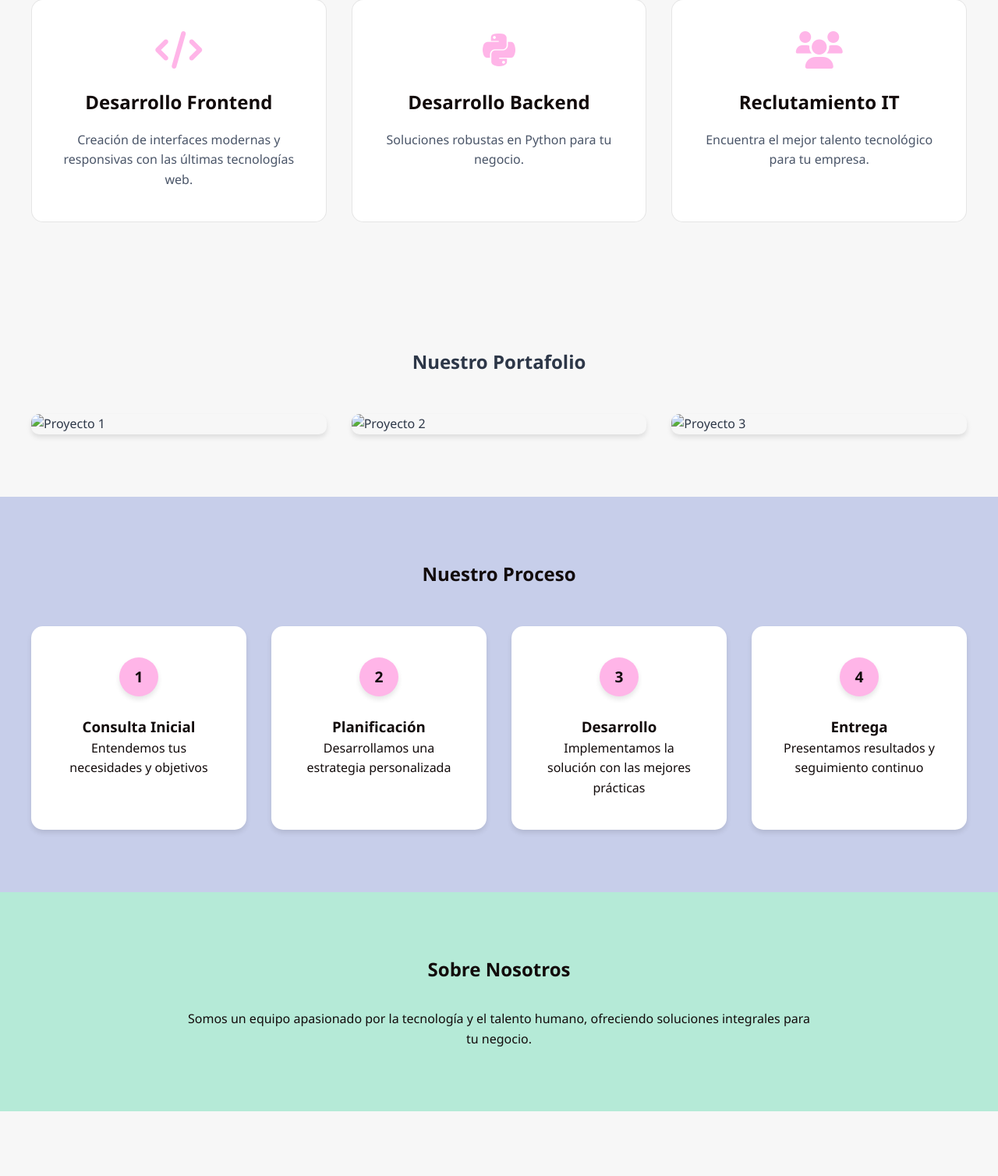
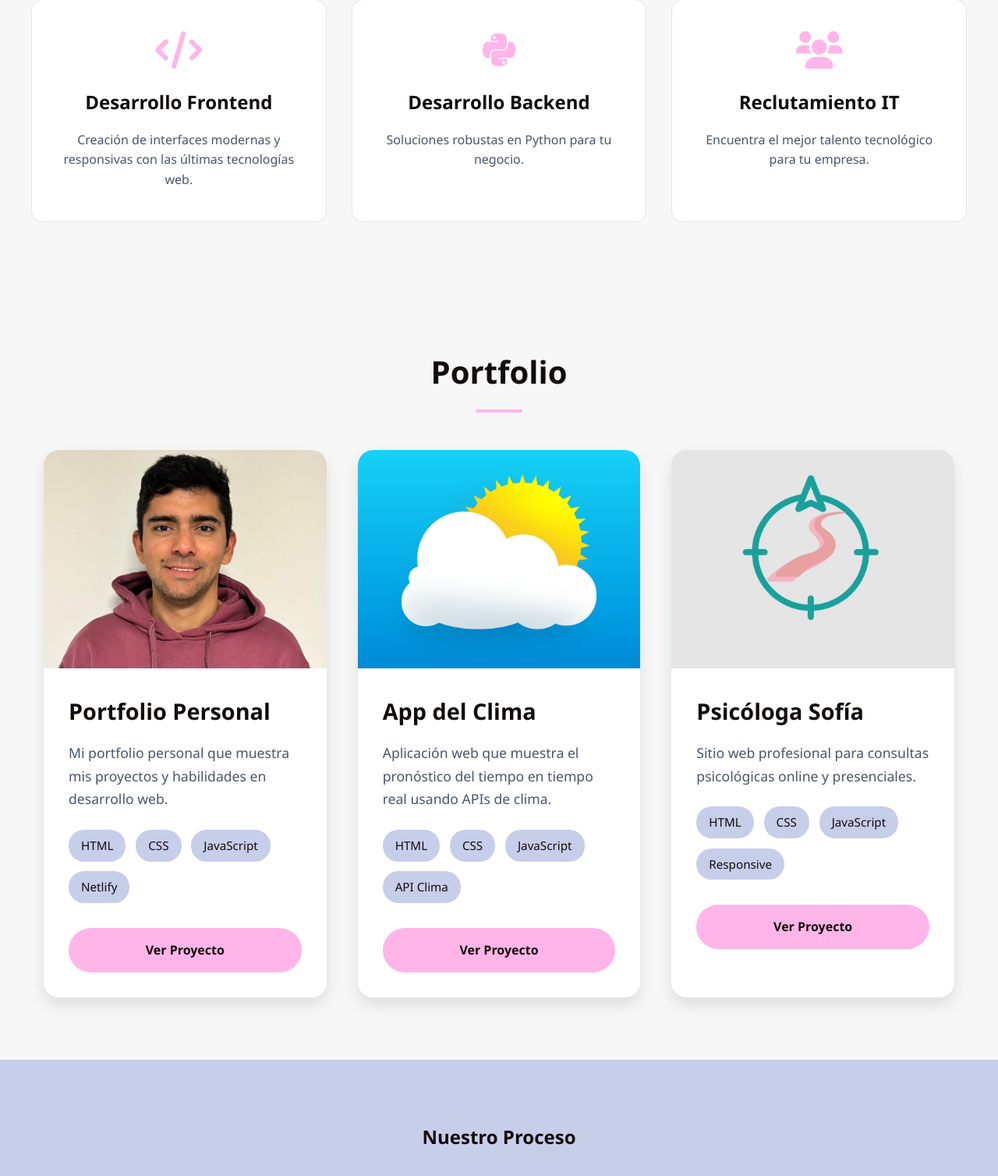
Before and after one commit to JonathanB0291/Dev-and-IT, a Flask app: page / in a window 1280 px wide. Shown: the part 967-2475 px from the top of the page at 78% size. Run offline with Flask 3, Linux system fonts and the light colour scheme; some libraries are stand-ins or nearby versions.

Commit message:
cambios en style

```diff
--- a/static/css/style.css
+++ b/static/css/style.css
@@ -382,48 +382,134 @@ footer {
 .portfolio h2 {
     text-align: center;
     margin-bottom: 3rem;
+    color: var(--dark-text);
+    font-size: 2.5rem;
+    position: relative;
+}
+
+.portfolio h2::after {
+    content: '';
+    display: block;
+    width: 60px;
+    height: 4px;
+    background: var(--primary-color);
+    margin: 1rem auto;
+    border-radius: 2px;
 }
 
 .portfolio-grid {
     display: grid;
-    grid-template-columns: repeat(auto-fit, minmax(300px, 1fr));
-    gap: 2rem;
+    grid-template-columns: repeat(auto-fit, minmax(350px, 1fr));
+    gap: 2.5rem;
     max-width: 1200px;
     margin: 0 auto;
+    padding: 0 1rem;
 }
 
 .portfolio-item {
+    background-color: white;
+    border-radius: 20px;
+    overflow: hidden;
+    box-shadow: 0 10px 20px rgba(0,0,0,0.1);
+    transition: all 0.4s ease;
     position: relative;
-    border-radius: 10px;
-    overflow: hidden;
-    box-shadow: 0 4px 6px rgba(0,0,0,0.1);
 }
 
-.portfolio-item img {
-    width: 100%;
-    height: 200px;
-    object-fit: cover;
-    transition: transform 0.3s ease;
+.portfolio-item:hover {
+    transform: translateY(-15px);
+    box-shadow: 0 15px 30px rgba(0,0,0,0.15);
 }
 
-.portfolio-overlay {
+.portfolio-image {
+    position: relative;
+    width: 100%;
+    height: 280px;
+    overflow: hidden;
+    background-color: #f5f5f5;
+}
+
+.portfolio-image img {
+    width: 100%;
+    height: 100%;
+    object-fit: cover;
+    transition: transform 0.6s ease;
+    display: block;
+}
+
+.portfolio-image::before {
+    content: '';
     position: absolute;
-    bottom: 0;
+    top: 0;
     left: 0;
     right: 0;
-    background: linear-gradient(to top, rgba(0,0,0,0.8), transparent);
-    color: white;
-    padding: 1.5rem;
-    transform: translateY(100%);
-    transition: transform 0.3s ease;
+    bottom: 0;
+    background: rgba(0, 0, 0, 0.1);
+    opacity: 0;
+    transition: opacity 0.3s ease;
 }
 
-.portfolio-item:hover .portfolio-overlay {
-    transform: translateY(0);
+.portfolio-item:hover .portfolio-image::before {
+    opacity: 1;
 }
 
-.portfolio-item:hover img {
-    transform: scale(1.1);
+.portfolio-content {
+    padding: 2rem;
+    background-color: white;
+}
+
+.portfolio-content h3 {
+    color: var(--dark-text);
+    font-size: 1.8rem;
+    margin-bottom: 1rem;
+    font-weight: 600;
+}
+
+.portfolio-content p {
+    color: var(--light-text);
+    margin-bottom: 1.5rem;
+    line-height: 1.7;
+    font-size: 1.1rem;
+}
+
+.portfolio-tech {
+    display: flex;
+    flex-wrap: wrap;
+    gap: 0.8rem;
+    margin-bottom: 2rem;
+}
+
+.portfolio-tech span {
+    background-color: var(--accent-color);
+    color: var(--dark-text);
+    padding: 0.5rem 1rem;
+    border-radius: 20px;
+    font-size: 0.95rem;
+    font-weight: 500;
+    transition: all 0.3s ease;
+}
+
+.portfolio-tech span:hover {
+    background-color: var(--primary-color);
+    transform: translateY(-2px);
+}
+
+.portfolio-link {
+    display: inline-block;
+    padding: 1rem 2rem;
+    background-color: var(--primary-color);
+    color: var(--dark-text);
+    text-decoration: none;
+    border-radius: 30px;
+    font-weight: 600;
+    transition: all 0.3s ease;
+    text-align: center;
+    width: 100%;
+}
+
+.portfolio-link:hover {
+    background-color: var(--secondary-color);
+    transform: translateY(-3px);
+    box-shadow: 0 5px 15px rgba(0,0,0,0.2);
 }
 
 /* Process Section */
@@ -493,4 +579,27 @@ footer {
     .process-timeline {
         grid-template-columns: 1fr;
     }
+
+    .portfolio-grid {
+        grid-template-columns: 1fr;
+        gap: 2rem;
+    }
+
+    .portfolio-item {
+        max-width: 500px;
+        margin: 0 auto;
+    }
+
+    .portfolio-content {
+        padding: 1.5rem;
+    }
+
+    .portfolio-content h3 {
+        font-size: 1.5rem;
+    }
+
+    .portfolio-tech span {
+        font-size: 0.9rem;
+        padding: 0.4rem 0.8rem;
+    }
 }
--- a/static/js/main.js
+++ b/static/js/main.js
@@ -68,3 +68,28 @@ document.querySelectorAll('.service-card').forEach(card => {
     card.style.transition = 'opacity 0.5s ease, transform 0.5s ease';
     observer.observe(card);
 });
+
+// Portfolio animations
+const portfolioItems = document.querySelectorAll('.portfolio-item');
+
+const portfolioObserverOptions = {
+    threshold: 0.2,
+    rootMargin: '0px'
+};
+
+const portfolioObserver = new IntersectionObserver((entries) => {
+    entries.forEach(entry => {
+        if (entry.isIntersecting) {
+            entry.target.style.opacity = '1';
+            entry.target.style.transform = 'translateY(0)';
+            portfolioObserver.unobserve(entry.target);
+        }
+    });
+}, portfolioObserverOptions);
+
+portfolioItems.forEach(item => {
+    item.style.opacity = '0';
+    item.style.transform = 'translateY(50px)';
+    item.style.transition = 'all 0.6s ease-out';
+    portfolioObserver.observe(item);
+});
--- a/templates/index.html
+++ b/templates/index.html
@@ -56,28 +56,57 @@
         </div>
     </section>
 
-    <section id="portafolio" class="portfolio">
-        <h2>Nuestro Portafolio</h2>
+    <section id="portfolio" class="portfolio">
+        <h2>Portfolio</h2>
         <div class="portfolio-grid">
             <div class="portfolio-item">
-                <img src="https://via.placeholder.com/300x200" alt="Proyecto 1">
-                <div class="portfolio-overlay">
-                    <h3>E-commerce Platform</h3>
-                    <p>Desarrollo Frontend y Backend</p>
+                <div class="portfolio-image">
+                    <img src="{{ url_for('static', filename='images/Jony.png') }}" alt="Portfolio Personal">
+                </div>
+                <div class="portfolio-content">
+                    <h3>Portfolio Personal</h3>
+                    <p>Mi portfolio personal que muestra mis proyectos y habilidades en desarrollo web.</p>
+                    <div class="portfolio-tech">
+                        <span>HTML</span>
+                        <span>CSS</span>
+                        <span>JavaScript</span>
+                        <span>Netlify</span>
+                    </div>
+                    <a href="https://jonathanbarroso-portfolio.netlify.app/" class="portfolio-link" target="_blank">Ver Proyecto</a>
                 </div>
             </div>
+
             <div class="portfolio-item">
-                <img src="https://via.placeholder.com/300x200" alt="Proyecto 2">
-                <div class="portfolio-overlay">
-                    <h3>CRM Empresarial</h3>
-                    <p>Python Backend</p>
+                <div class="portfolio-image">
+                    <img src="{{ url_for('static', filename='images/clima.png') }}" alt="App del Clima">
+                </div>
+                <div class="portfolio-content">
+                    <h3>App del Clima</h3>
+                    <p>Aplicación web que muestra el pronóstico del tiempo en tiempo real usando APIs de clima.</p>
+                    <div class="portfolio-tech">
+                        <span>HTML</span>
+                        <span>CSS</span>
+                        <span>JavaScript</span>
+                        <span>API Clima</span>
+                    </div>
+                    <a href="https://clima-ya.netlify.app/" class="portfolio-link" target="_blank">Ver Proyecto</a>
                 </div>
             </div>
+
             <div class="portfolio-item">
-                <img src="https://via.placeholder.com/300x200" alt="Proyecto 3">
-                <div class="portfolio-overlay">
-                    <h3>Portal de Empleo</h3>
-                    <p>Full Stack Development</p>
+                <div class="portfolio-image">
+                    <img src="{{ url_for('static', filename='images/logo.png') }}" alt="Psicóloga Sofía">
+                </div>
+                <div class="portfolio-content">
+                    <h3>Psicóloga Sofía</h3>
+                    <p>Sitio web profesional para consultas psicológicas online y presenciales.</p>
+                    <div class="portfolio-tech">
+                        <span>HTML</span>
+                        <span>CSS</span>
+                        <span>JavaScript</span>
+                        <span>Responsive</span>
+                    </div>
+                    <a href="https://psicologa-sofia.netlify.app/" class="portfolio-link" target="_blank">Ver Proyecto</a>
                 </div>
             </div>
         </div>
```
Also changed, not shown: static/images/Jony.png (added), static/images/clima.png (added), static/images/logo.png (added).
